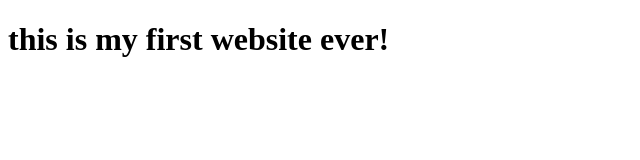
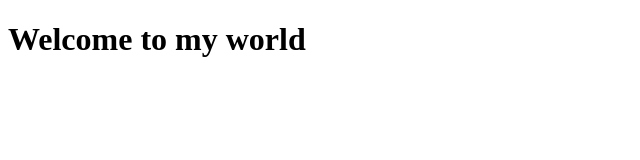
Before and after one commit to Al-Sharqawy25/Al-Sharqawy25.github.com.io, a plain HTML site: page index.html in a window 1280 px wide. Shown: the whole page, without its empty margins (0-640 px from the left). Drawn offline with Linux system fonts and the light colour scheme.

Commit message:
my second commit

```diff
--- a/index.html
+++ b/index.html
@@ -6,6 +6,6 @@
     <title>my-site</title>
   </head>
   <body>
-    <h1>this is my first website ever!</h1>
+    <h1>Welcome to my world</h1>
   </body>
 </html>
```
